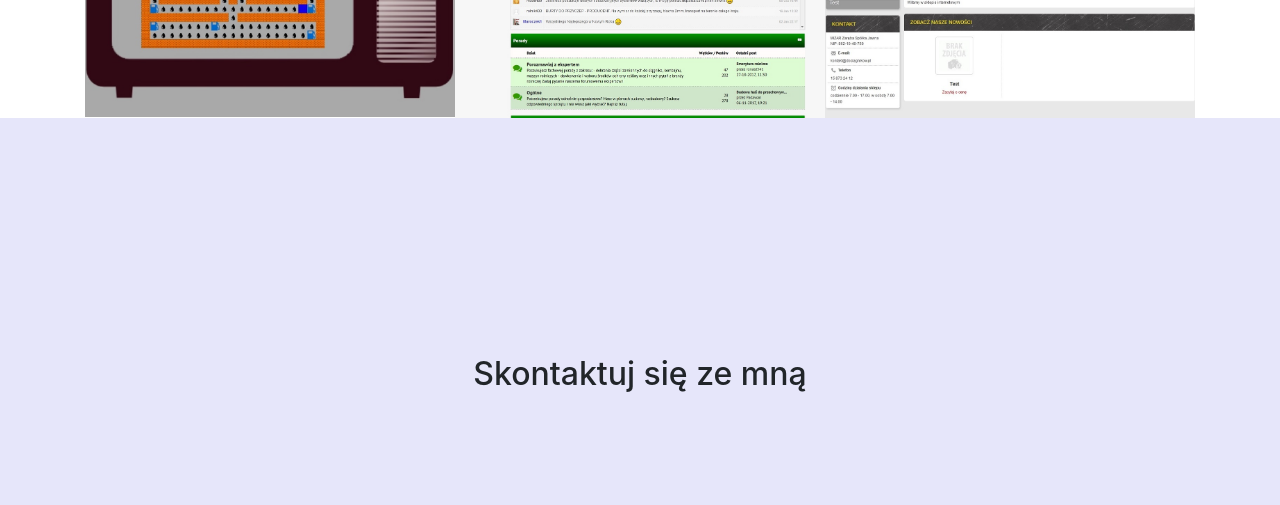
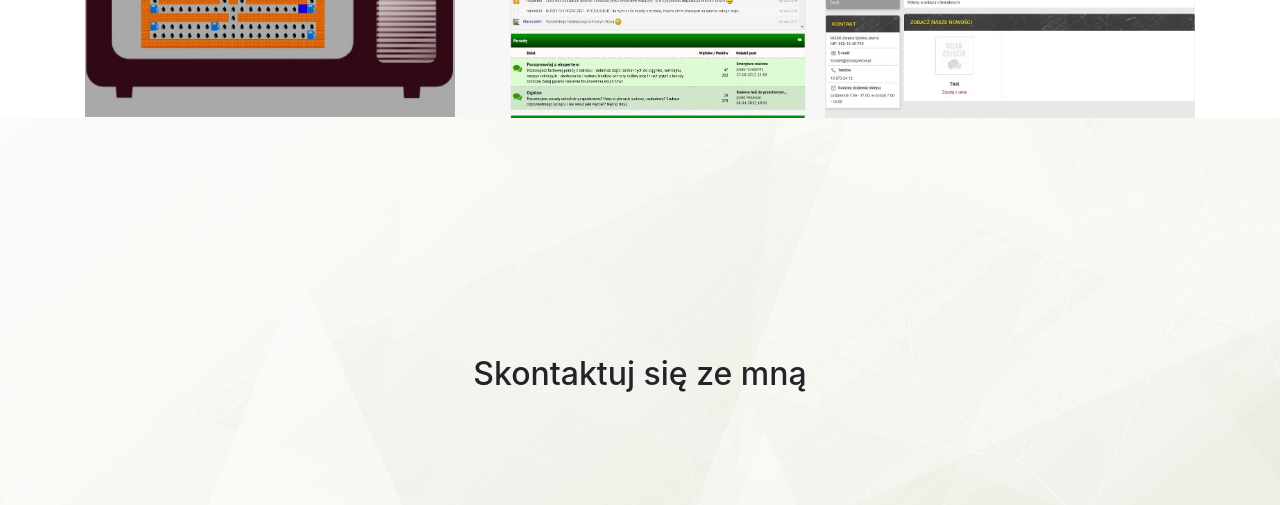
Before and after one commit to wojciechpaluch/wojciechpaluch.github.io, a website with bundled scripts: page index.html in a window 1280 px wide. Shown: the part 3290-3795 px from the top of the page. Built offline with nearby package versions, Linux system fonts and the light colour scheme.

Commit message:
edited background section contact

```diff
--- a/css/main.css
+++ b/css/main.css
@@ -228,7 +228,8 @@ code {
     color: #CCC; }
 
 #contact {
-    background-color: lavender ;
+    background-image: url("../images/6729.jpg");
+;
 
 }
 
```
Also changed, not shown: images/6729.jpg (added).
